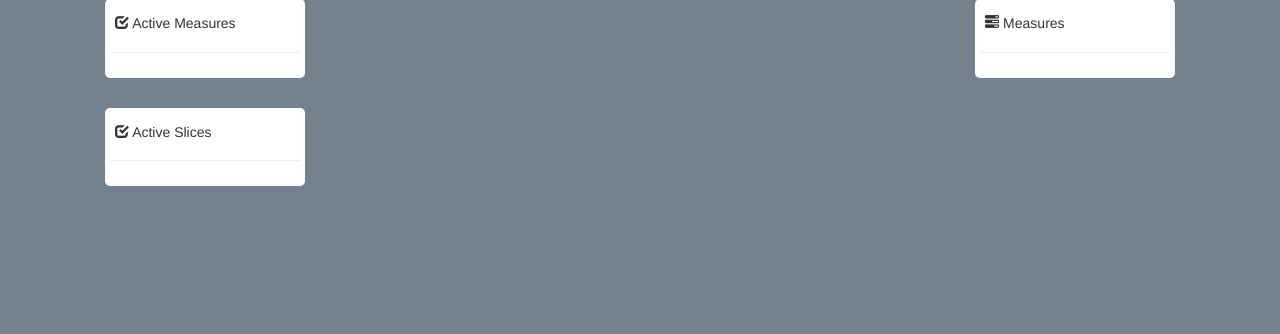
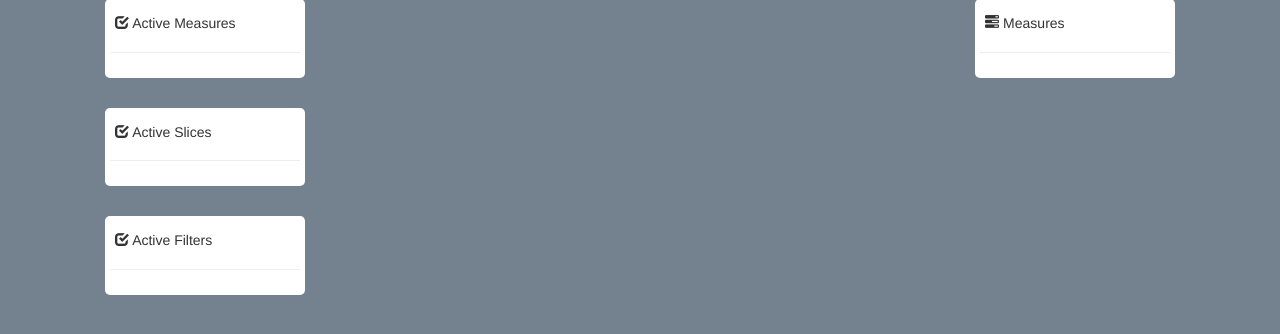
Before and after one commit to joaopinto461/Browser-Rolap, a PHP site: page /cube.php in a window 1280 px wide. Shown: the part 266-600 px from the top of the page. Run offline with PHP 8.4, Linux system fonts and the light colour scheme; data that the repository does not hold is empty.

Commit message:
Added active filters

```diff
--- a/cube.php
+++ b/cube.php
@@ -46,12 +46,8 @@
 	<div class="container_central">
 	    <h2 class="cube_title text-uppercase" id="<? print $cube_selected_id; ?>"><? print $cube_name;?></h2>
 	    <div class="row">
-
 		  <div class="col-md-3">
-
 			  <div class="left_col">
-
-
 			  	<div class="left_col_elem">
 			  		<h5><i class="glyphicon glyphicon-check"></i> Active Levels</h5>
 			  		<hr>
@@ -67,12 +63,15 @@
 			  		<hr>
 			  		<ul class="active_slices_list"></ul>
 			  	</div>
-
+			  	<div class="left_col_elem">
+			  		<h5><i class="glyphicon glyphicon-check"></i> Active Filters</h5>
+			  		<hr>
+			  		<ul class="active_filters_list"></ul>
+			  	</div>
 			  </div>
 		  </div>
 
 		  <div class="col-md-6">
-
 		 	<div class="modal fade" id="sliceModal">
 				<div class="modal-dialog">
 			    	<div class="modal-content">
```
